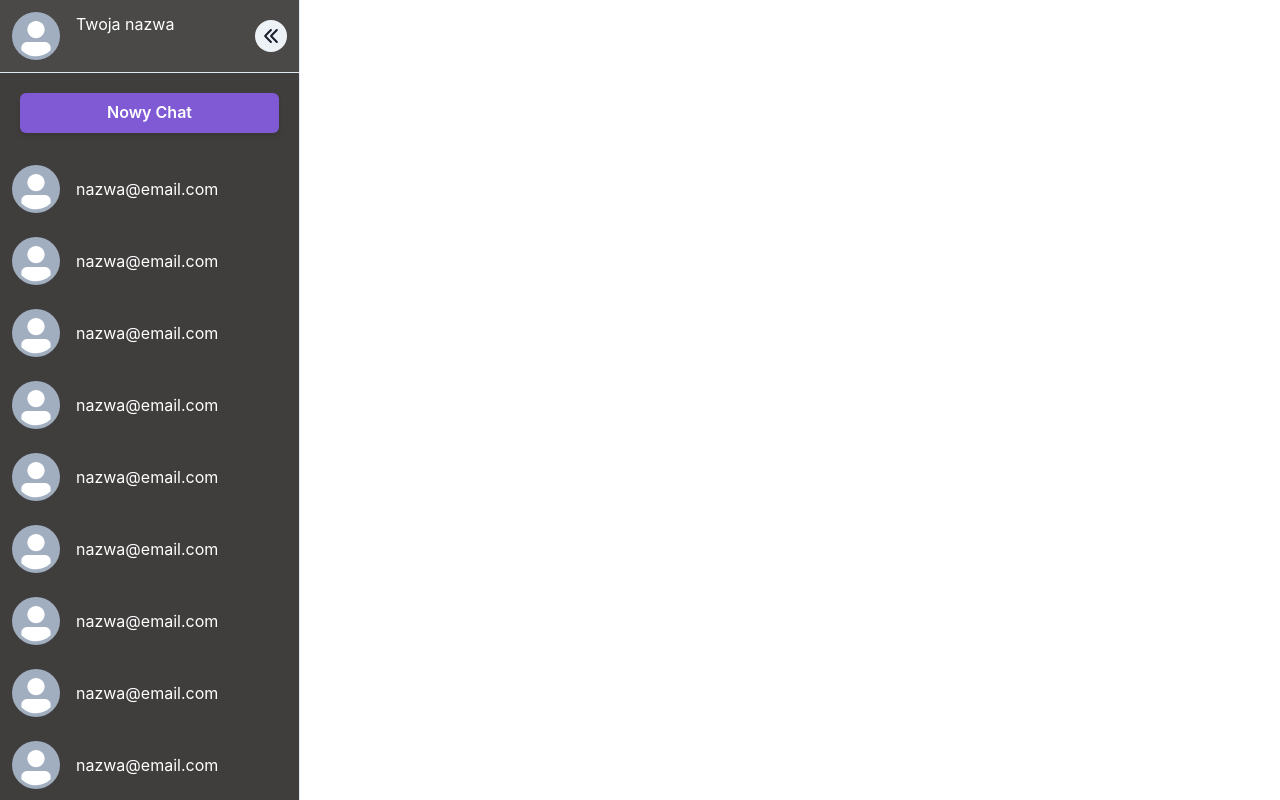
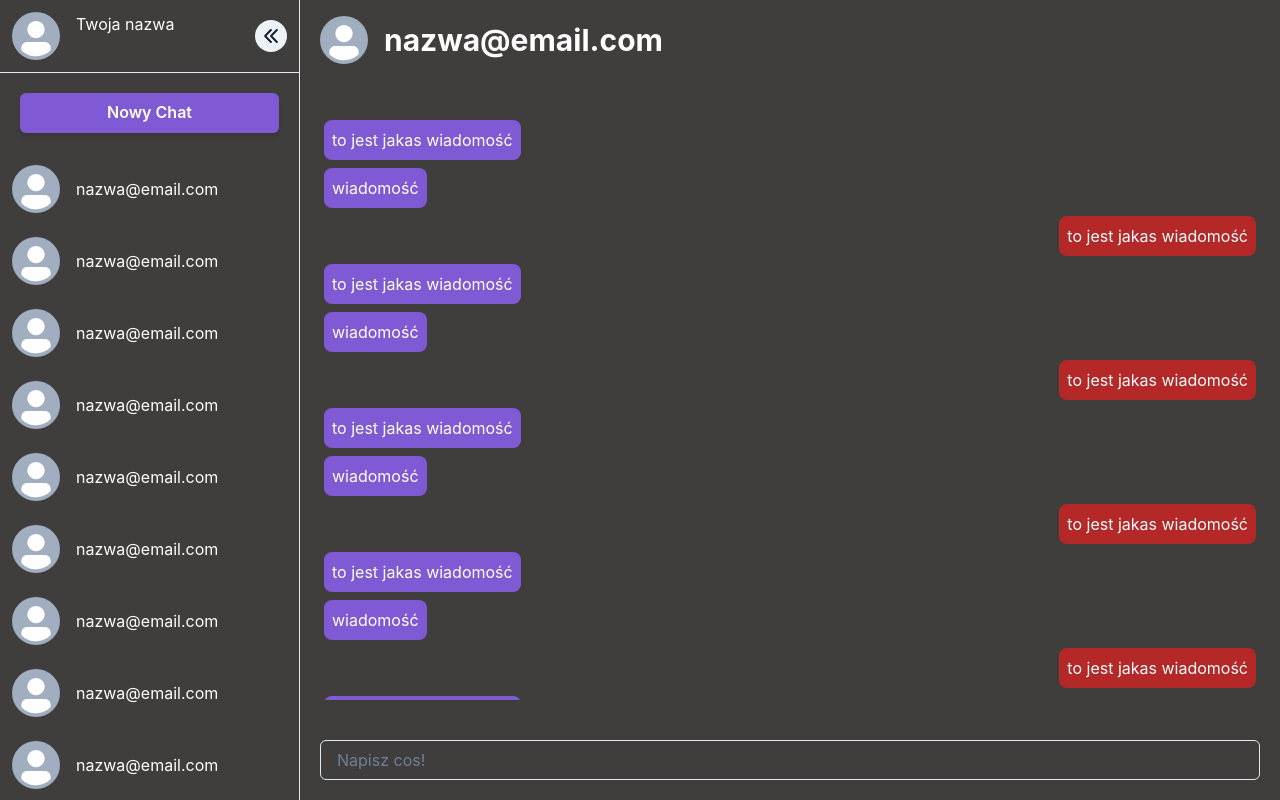
Before and after one commit to RWojcikowski/chat-app-next.js, a Next.js app: page /chat/1 in a window 1280 px wide. Before the commit this address had no page. Built offline with nearby package versions, Linux system fonts and the light colour scheme.

Commit message:
chat Area Component ui

```diff
--- a/components/Login.js
+++ b/components/Login.js
@@ -19,7 +19,7 @@
         boxShadow="dark-lg"
         >
           <Box
-           bgColor="#722DA9"
+           bgColor="#805ad5"
             w="fit-content"
             p={5}
             rounded="2xl"
--- a/components/Sidebar.js
+++ b/components/Sidebar.js
@@ -25,7 +25,7 @@
       direction="column"
     >
       <Flex
-      bg="#4a4948"
+      bg="#403D3D"
       w="100%" h="85px"
       align="center"
       justifyContent="space-between"
@@ -51,7 +51,7 @@
         Nowy Chat
     </Button>
 
-    <Flex overflowY="scroll" direction="column" sx={{scrollbarWidth:"none"}} >
+    <Flex overflowX="hidden" direction="column" sx={{scrollbarWidth: "none"}} >
         <Chat />
         <Chat />
         <Chat />
--- a/pages/_app.js
+++ b/pages/_app.js
@@ -1,5 +1,5 @@
+import { ChakraProvider } from "@chakra-ui/react"
 import Login from "../components/Login"
-import { ChakraProvider } from "@chakra-ui/react"
 import Sidebar from '../components/Sidebar'
 
 function MyApp({ Component, pageProps }) {
@@ -7,7 +7,8 @@
   return(
   <ChakraProvider>
     {/* <Login /> */}
-    <Sidebar />
+    {/* <Sidebar /> */}
+    <Component {...pageProps}/>
 </ChakraProvider>
   )
 }
--- /dev/null
+++ b/pages/chat/[id].js
@@ -0,0 +1,109 @@
+import {
+  Avatar,
+  Button,
+  Flex,
+  FormControl,
+  Heading,
+  Input,
+  Text,
+} from "@chakra-ui/react";
+import Sidebar from "../../components/Sidebar";
+
+const TopBar = () => {
+  return (
+    <Flex
+      p={5}
+      align="center"
+      _hover={{ bg: "#4a4948", cursor: "pointed" }}
+      bg="#403D3D"
+      h="80px"
+      w="100%"
+    >
+      <Avatar src="" marginEnd={4} />
+      <Heading size="lg" color="white">
+        {" "}
+        nazwa@email.com
+      </Heading>
+    </Flex>
+  );
+};
+const Bottombar = () => {
+  return (
+    <FormControl p={5}>
+      <Input color="white" placeholder="Napisz cos!" />
+      <Button type="submit" hidden autoComplete="off">
+        Wyślij
+      </Button>
+    </FormControl>
+  );
+};
+export default function Chat() {
+  return (
+    <Flex h="100vh" bg="#403D3D">
+      <Sidebar />
+      <Flex flex={1} direction="column">
+        <TopBar />
+
+        <Flex bg= "#403D3D" flex={1} direction="column" pt={4} m={5} overflowX="hidden" sx={{scrollbarWidth:"none"}} >
+
+          <Flex bg="#805ad5" color="#FFF" w="fit-content" minWidth="100px" borderRadius="lg" p= {2} m={1}>
+            <Text> to jest jakas wiadomość</Text>
+          </Flex>
+          <Flex bg="#805ad5" color="#FFF" w="fit-content" minWidth="100px" borderRadius="lg" p= {2} m={1}>
+            <Text> wiadomość</Text>
+          </Flex>
+          <Flex bg="#B52828" color="#FFF" w="fit-content" minWidth="100px" borderRadius="lg" p= {2} m={1} alignSelf="flex-end">
+            <Text> to jest jakas wiadomość</Text>
+          </Flex>
+          <Flex bg="#805ad5" color="#FFF" w="fit-content" minWidth="100px" borderRadius="lg" p= {2} m={1}>
+            <Text> to jest jakas wiadomość</Text>
+          </Flex>
+          <Flex bg="#805ad5" color="#FFF" w="fit-content" minWidth="100px" borderRadius="lg" p= {2} m={1}>
+            <Text> wiadomość</Text>
+          </Flex>
+          <Flex bg="#B52828" color="#FFF" w="fit-content" minWidth="100px" borderRadius="lg" p= {2} m={1} alignSelf="flex-end">
+            <Text> to jest jakas wiadomość</Text>
+          </Flex>
+          <Flex bg="#805ad5" color="#FFF" w="fit-content" minWidth="100px" borderRadius="lg" p= {2} m={1}>
+            <Text> to jest jakas wiadomość</Text>
+          </Flex>
+          <Flex bg="#805ad5" color="#FFF" w="fit-content" minWidth="100px" borderRadius="lg" p= {2} m={1}>
+            <Text> wiadomość</Text>
+          </Flex>
+          <Flex bg="#B52828" color="#FFF" w="fit-content" minWidth="100px" borderRadius="lg" p= {2} m={1} alignSelf="flex-end">
+            <Text> to jest jakas wiadomość</Text>
+          </Flex>
+          <Flex bg="#805ad5" color="#FFF" w="fit-content" minWidth="100px" borderRadius="lg" p= {2} m={1}>
+            <Text> to jest jakas wiadomość</Text>
+          </Flex>
+          <Flex bg="#805ad5" color="#FFF" w="fit-content" minWidth="100px" borderRadius="lg" p= {2} m={1}>
+            <Text> wiadomość</Text>
+          </Flex>
+          <Flex bg="#B52828" color="#FFF" w="fit-content" minWidth="100px" borderRadius="lg" p= {2} m={1} alignSelf="flex-end">
+            <Text> to jest jakas wiadomość</Text>
+          </Flex>
+          <Flex bg="#805ad5" color="#FFF" w="fit-content" minWidth="100px" borderRadius="lg" p= {2} m={1}>
+            <Text> to jest jakas wiadomość</Text>
+          </Flex>
+          <Flex bg="#805ad5" color="#FFF" w="fit-content" minWidth="100px" borderRadius="lg" p= {2} m={1}>
+            <Text> wiadomość</Text>
+          </Flex>
+          <Flex bg="#B52828" color="#FFF" w="fit-content" minWidth="100px" borderRadius="lg" p= {2} m={1} alignSelf="flex-end">
+            <Text> to jest jakas wiadomość</Text>
+          </Flex>
+          <Flex bg="#805ad5" color="#FFF" w="fit-content" minWidth="100px" borderRadius="lg" p= {2} m={1}>
+            <Text> to jest jakas wiadomość</Text>
+          </Flex>
+          <Flex bg="#805ad5" color="#FFF" w="fit-content" minWidth="100px" borderRadius="lg" p= {2} m={1}>
+            <Text> wiadomość</Text>
+          </Flex>
+          <Flex bg="#B52828" color="#FFF" w="fit-content" minWidth="100px" borderRadius="lg" p= {2} m={1} alignSelf="flex-end">
+            <Text> to jest jakas wiadomość</Text>
+          </Flex>
+        </Flex>
+
+        <Bottombar />
+      </Flex>
+    </Flex>
+  );
+}
```
